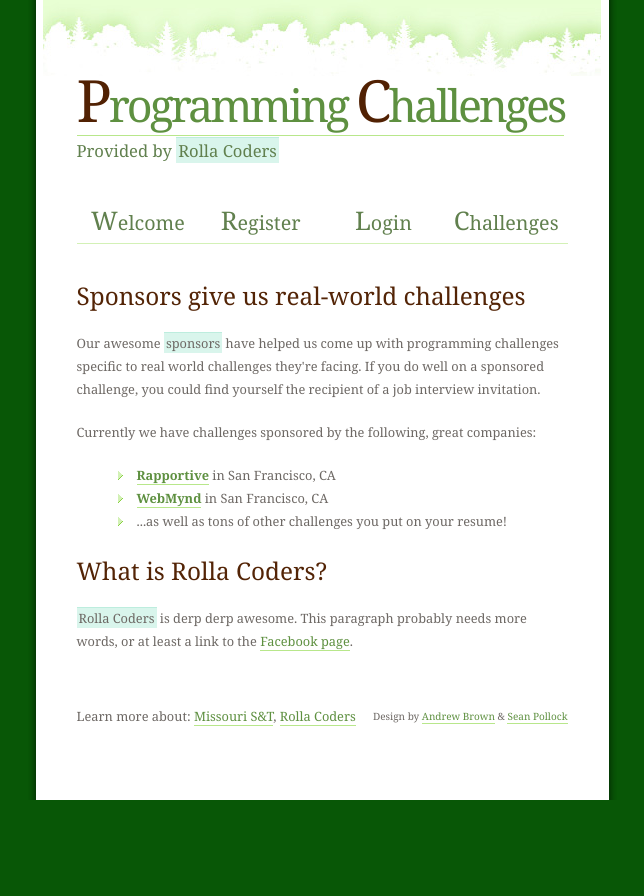
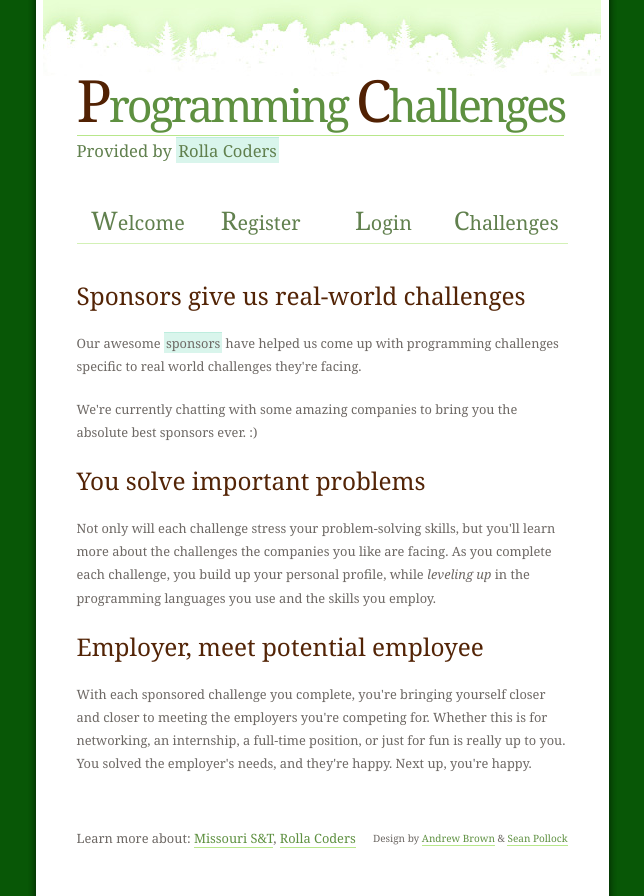
Before and after one commit to drusepth/RC-Challenges, a PHP site: page /?page=1 in a window 1280 px wide. Shown: the whole page, without its empty margins (318-962 px from the left). Before the commit the page ends 800 px from the top, so only its background shows below. Run offline with PHP 8.4, Linux system fonts and the light colour scheme.

Commit message:
update from ftp

```diff
--- a/challenges/challenge_controller.php
+++ b/challenges/challenge_controller.php
@@ -35,17 +35,23 @@ class ChallengeController {
   function MakeTable($mysql_object) {
     $table = '<table>';
       $table .= '<tr><th colspan="4">Available Challenges</th></tr>';
-      while ($challenge = mysql_fetch_object($mysql_object)) {
+      while ($mysql_object && $challenge = mysql_fetch_object($mysql_object)) {
         $table .= '<tr>';
           $table .= '<td>' . $challenge->Difficulty . '</td>';
           $table .= '<td>' . $this->html->link($challenge->Name, '?page=challenge&id=' . $challenge->ID) . '</td>';
-          $table .= '<td>' . $challenge->Description . '</td>';
+          $table .= '<td>' . $this->truncate($challenge->Description, 100) . '</td>';
           $table .= '<td>' . $challenge->Tags . '</td>';
         $table .= '</tr>';
       }
     $table .= '</table>';
 
     return $table;
+  }
+
+  function truncate($text, $length) {
+    if (strlen($text) < $length) return $text;
+
+    return substr($text, 0, $length);
   }
 
   function MarkDone($challenge_id) {
@@ -63,6 +69,10 @@ class ChallengeController {
     return $this->dbc->query("SELECT * FROM `completions` WHERE `UserID` = '$user_id'");
   }
 
+  function GetAllDoneFor($challenge_id) {
+    return $this->dbc->query("SELECT * FROM `completions` WHERE `UserID` = '$user_id'");
+  }
+
 }
 
 ?>
--- a/challenges/css/html.css
+++ b/challenges/css/html.css
@@ -152,6 +152,7 @@ table {
 
   font-size: 1em;
   border-collapse: collapse;
+  overflow: hidden;
 }
 
 table caption {
--- a/challenges/db_controller.php
+++ b/challenges/db_controller.php
@@ -3,8 +3,8 @@
 class DbController {
 
   function __construct() {
-    $this->connection = mysql_connect('localhost', 'root', 'thm89253');
-    mysql_select_db('challenges');
+    $this->connection = mysql_connect('mysql13.000webhost.com', 'a6777335_root', 'thereis1cowlevel');
+    mysql_select_db('a6777335_root');
 
     if (!$this->connection) {
       die("Couldn't connect to DB: " . mysql_error());
--- a/challenges/page_controller.php
+++ b/challenges/page_controller.php
@@ -210,22 +210,31 @@ class PageController {
             <h1>Sponsors give us real-world challenges</h1>
             <p>
               Our awesome <span class=\"highlight\">sponsors</span> have helped us come up with programming challenges specific
-      to real world challenges they're facing. If you do well on a sponsored challenge, you could find yourself the recipient
-      of a job interview invitation.
+      to real world challenges they're facing.
             </p>
-            <p>
+	    <p>We're currently chatting with some amazing companies to bring you the absolute best sponsors ever. :)</p>
+<!--            <p>
               Currently we have challenges sponsored by the following, great companies:
             </p>
             <ul>
               <li><a href=\"http://www.rapportive.com\"><b>Rapportive</b></a> in San Francisco, CA
               <li><a href=\"http://www.webmynd.com\"><b>WebMynd</b></a> in San Francisco, CA</li>
               <li>...as well as tons of other challenges you put on your resume!</li>
-            </ul>
-            <h1>What is Rolla Coders?</h1>
-                  <p>
-                    <span class=\"highlight\">Rolla Coders</span> is derp derp awesome. This paragraph probably needs more words, or at
-            least a link to the <a href=\"http://www.facebook.com/groups/rolla-coders\">Facebook page</a>.
-                  </p>");
+-->            </ul>
+            <h1>You solve important problems</h1>
+            <p>
+		Not only will each challenge stress your problem-solving skills, but you'll learn more about the challenges the
+		companies you like are facing. As you complete each challenge, you build up your personal profile, while <em>leveling up</em>
+		in the programming languages you use and the skills you employ.
+            </p>
+            <h1>Employer, meet potential employee</h1>
+            <p>
+		With each sponsored challenge you complete, you're bringing yourself closer and closer to meeting the employers you're
+		competing for. Whether this is for networking, an internship, a full-time position, or just for fun is really up to you.
+		You solved the employer's needs, and they're happy. Next up, you're happy.
+            </p>
+");
+
 
   }
 
```
Also changed, not shown: challenges/coding.html (line endings or trailing spaces), challenges/css/ie.css (line endings or trailing spaces), challenges/css/layout.css (line endings or trailing spaces), challenges/css/print.css (line endings or trailing spaces), challenges/styles.html (line endings or trailing spaces), challenges/template.html (line endings or trailing spaces).
